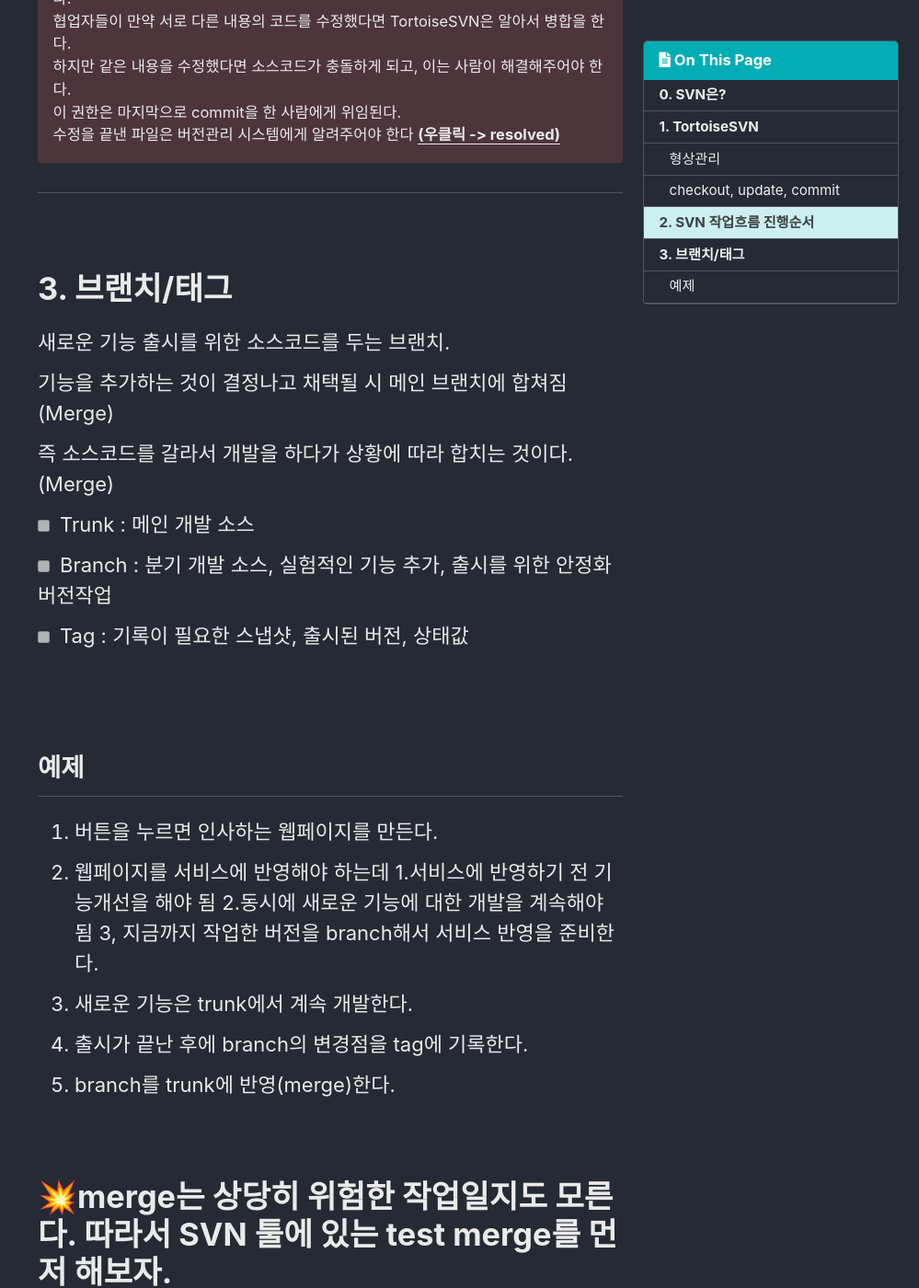
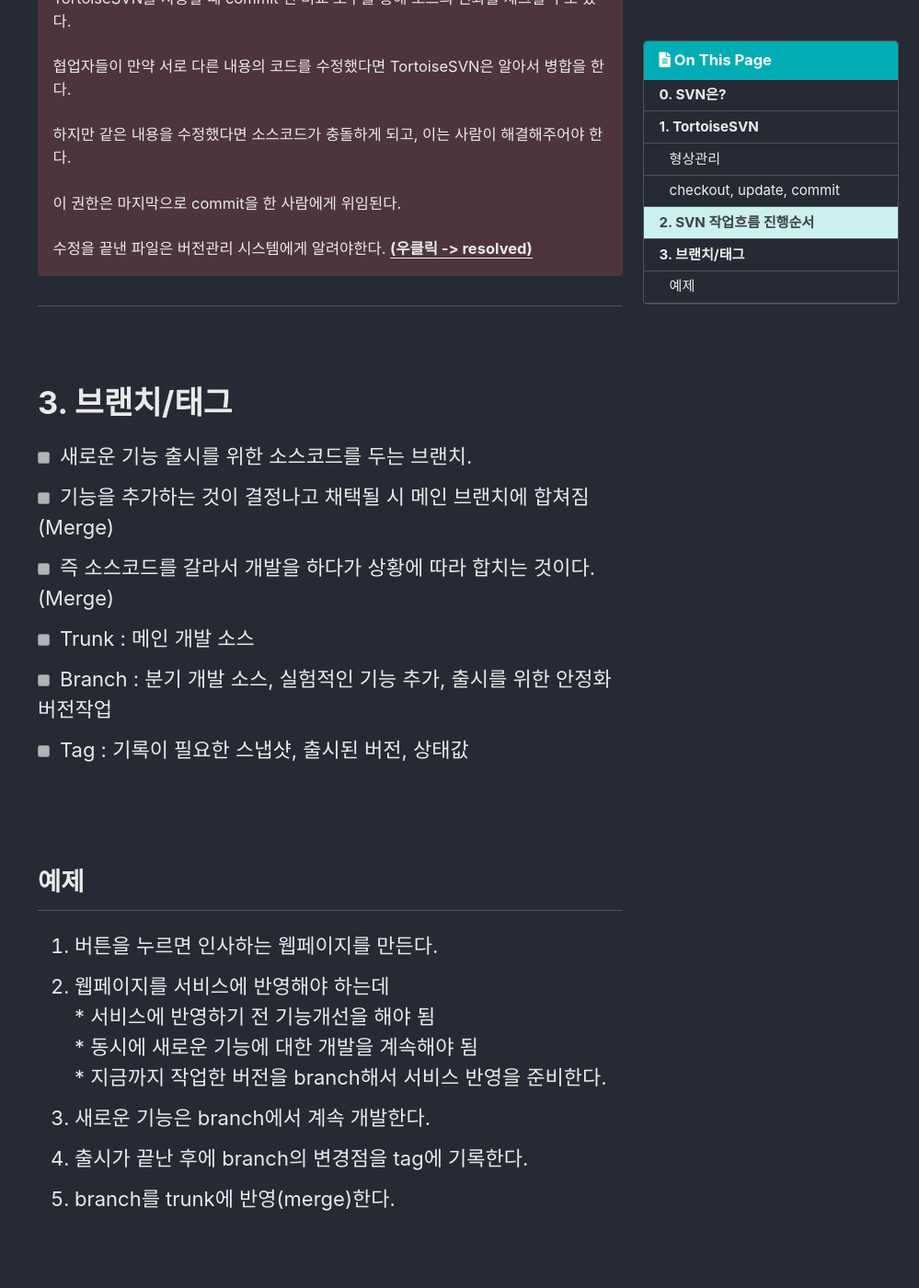
Before and after one commit to KYS96/KYS96.github.io, a Jekyll site: the page built from _posts/2023-10-26-SVN.md, in a window 1280 px wide and 1400 px high, scrolled down 2485 px. Shown: the whole window at 92% size, without its empty margins (281-1280 px from the left). Built offline with Jekyll 4.4.1, drawn with Linux system fonts in a browser that asks for light colours; cached includes are drawn as plain includes; some of the changed text lies outside the part shown.

Commit message:
SVN 기본개념 재수정 및 커밋

```diff
--- a/_posts/2023-10-26-SVN.md
+++ b/_posts/2023-10-26-SVN.md
@@ -55,22 +55,22 @@ SVN : 기초
 </div>
 
 <div class="notice--danger">
-중요한 것은 여러명과 협업 중 발생하는 충돌(문제)를 어떻게 해결할 것인지다.<br>
+중요한 것은 여러명과 협업 중 발생하는 충돌(문제)을 어떻게 해결할 것인지다.<br><br>
 TortoiseSVN을 사용할 때 commit 전 비교 도구를 통해 소스의 변화를 체크할 수도 있다.
-<br>
-협업자들이 만약 서로 다른 내용의 코드를 수정했다면 TortoiseSVN은 알아서 병합을 한다.<br>
-하지만 같은 내용을 수정했다면 소스코드가 충돌하게 되고, 이는 사람이 해결해주어야 한다.<br>
-이 권한은 마지막으로 commit을 한 사람에게 위임된다.<br>
-수정을 끝낸 파일은 버전관리 시스템에게 알려주어야 한다 <b><u>(우클릭 -> resolved)</u></b>
+<br><br>
+협업자들이 만약 서로 다른 내용의 코드를 수정했다면 TortoiseSVN은 알아서 병합을 한다.<br><br>
+하지만 같은 내용을 수정했다면 소스코드가 충돌하게 되고, 이는 사람이 해결해주어야 한다.<br><br>
+이 권한은 마지막으로 commit을 한 사람에게 위임된다.<br><br>
+수정을 끝낸 파일은 버전관리 시스템에게 알려야한다. <b><u>(우클릭 -> resolved)</u></b>
 </div>
 
 <hr>
 <br>
 
 # 3. 브랜치/태그
-* 새로운 기능 출시를 위한 소스코드를 두는 브랜치.
-* 기능을 추가하는 것이 결정나고 채택될 시 메인 브랜치에 합쳐짐 (Merge)
-* 즉 소스코드를 갈라서 개발을 하다가 상황에 따라 합치는 것이다. (Merge)
+- [ ] 새로운 기능 출시를 위한 소스코드를 두는 브랜치.
+- [ ] 기능을 추가하는 것이 결정나고 채택될 시 메인 브랜치에 합쳐짐 (Merge)
+- [ ] 즉 소스코드를 갈라서 개발을 하다가 상황에 따라 합치는 것이다. (Merge)
 - [ ] Trunk : 메인 개발 소스
 - [ ] Branch : 분기 개발 소스, 실험적인 기능 추가, 출시를 위한 안정화 버전작업
 - [ ] Tag : 기록이 필요한 스냅샷, 출시된 버전, 상태값
@@ -80,10 +80,10 @@ TortoiseSVN을 사용할 때 commit 전 비교 도구를 통해 소스의 변화
 ## 예제
 1. 버튼을 누르면 인사하는 웹페이지를 만든다.
 2. 웹페이지를 서비스에 반영해야 하는데
-	1.서비스에 반영하기 전 기능개선을 해야 됨
-	2.동시에 새로운 기능에 대한 개발을 계속해야 됨
-3, 지금까지 작업한 버전을 branch해서 서비스 반영을 준비한다.
-4. 새로운 기능은 trunk에서 계속 개발한다.
+	<br>* 서비스에 반영하기 전 기능개선을 해야 됨
+	<br>* 동시에 새로운 기능에 대한 개발을 계속해야 됨
+  <br>* 지금까지 작업한 버전을 branch해서 서비스 반영을 준비한다.
+4. 새로운 기능은 branch에서 계속 개발한다.
 5. 출시가 끝난 후에 branch의 변경점을 tag에 기록한다.
 6. branch를 trunk에 반영(merge)한다.
 
```
